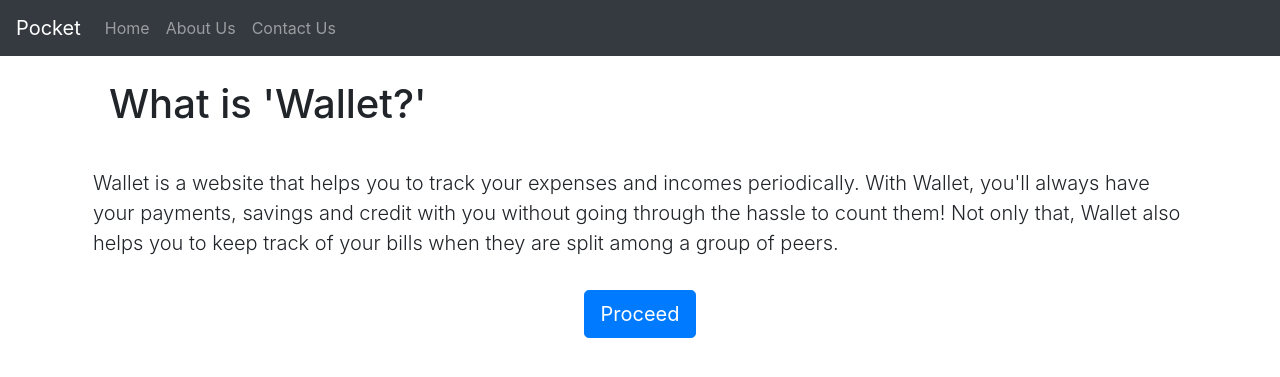
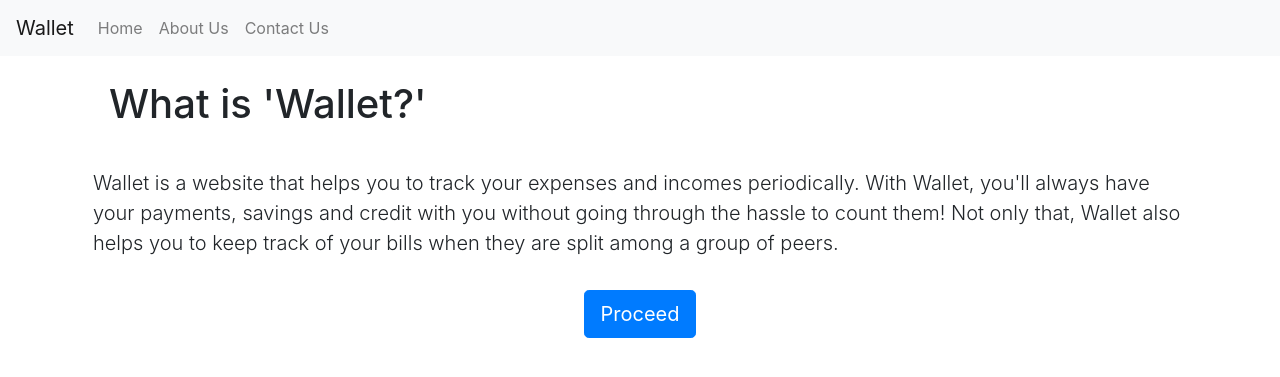
Before and after one commit to SoumyaMukhija/wallet, a Flask app: page /about in a window 1280 px wide. Shown: the top 377 px of the page. Run offline with Flask 2, Linux system fonts and the light colour scheme; some libraries are stand-ins or nearby versions.

Commit message:
Add files via upload

```diff
--- a/templates/includes/_navbar.html
+++ b/templates/includes/_navbar.html
@@ -1,5 +1,5 @@
-<nav class="navbar navbar-expand-lg navbar-dark bg-dark">
-  <a class="navbar-brand active" href="/">Pocket</a>
+<nav class="navbar navbar-expand-lg navbar-light bg-light">
+  <a class="navbar-brand active" href="/">Wallet</a>
   <button class="navbar-toggler" type="button" data-toggle="collapse" data-target="#navbarSupportedContent" aria-controls="navbarSupportedContent" aria-expanded="false" aria-label="Toggle navigation">
     <span class="navbar-toggler-icon"></span>
   </button>
```
